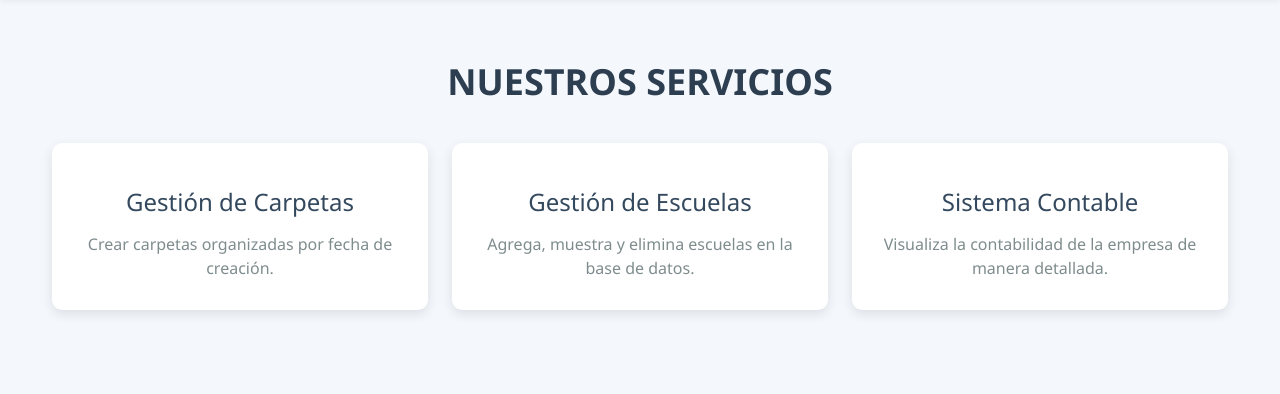
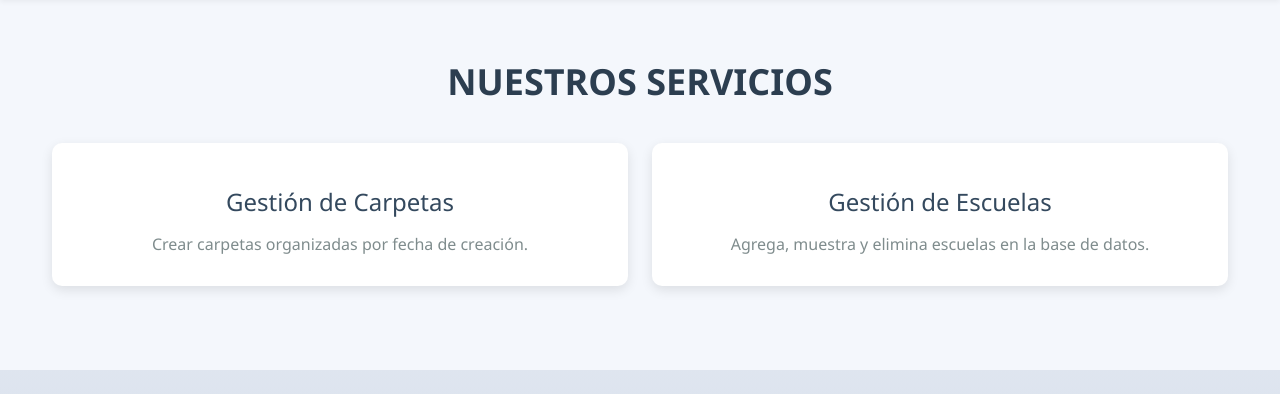
Before and after one commit to Jean-Pierre001/Proyecto_ConsejoEscuela, a PHP site: page / in a window 1280 px wide. Shown: the part 83-477 px from the top of the page. Run offline with PHP 8.4, Linux system fonts and the light colour scheme.

Commit message:
Cambiado tamaño de containers, oculto un container

```diff
--- a/index.php
+++ b/index.php
@@ -266,7 +266,7 @@
   <h2 class="section-title">Nuestros Servicios</h2>
   <div class="container">
     <div class="row">
-      <div class="col-md-4 mb-4">
+      <div class="col-md-6 mb-4">
         <a href="folders.php" class="service text-center d-block h-100">
           <div class="service-icon">
             <i class="fas fa-folder-open"></i>
@@ -275,7 +275,7 @@
           <p>Crear carpetas organizadas por fecha de creación.</p>
         </a>
       </div>
-      <div class="col-md-4 mb-4">
+      <div class="col-md-6 mb-4">
         <a href="escuelas/escuelas.php" class="service text-center d-block h-100">
           <div class="service-icon">
             <i class="fas fa-users"></i>
@@ -284,7 +284,7 @@
           <p>Agrega, muestra y elimina escuelas en la base de datos.</p>
         </a>
       </div>
-      <div class="col-md-4 mb-4">
+      <!--<div class="col-md-4 mb-4">
         <a href="sistemaContable/contable.php" class="service text-center d-block h-100">
           <div class="service-icon">
             <i class="fas fa-calculator"></i>
@@ -292,7 +292,7 @@
           <h3>Sistema Contable</h3>
           <p>Visualiza la contabilidad de la empresa de manera detallada.</p>
         </a>
-      </div>
+      </div> -->
     </div>
   </div>
 </section>
```
